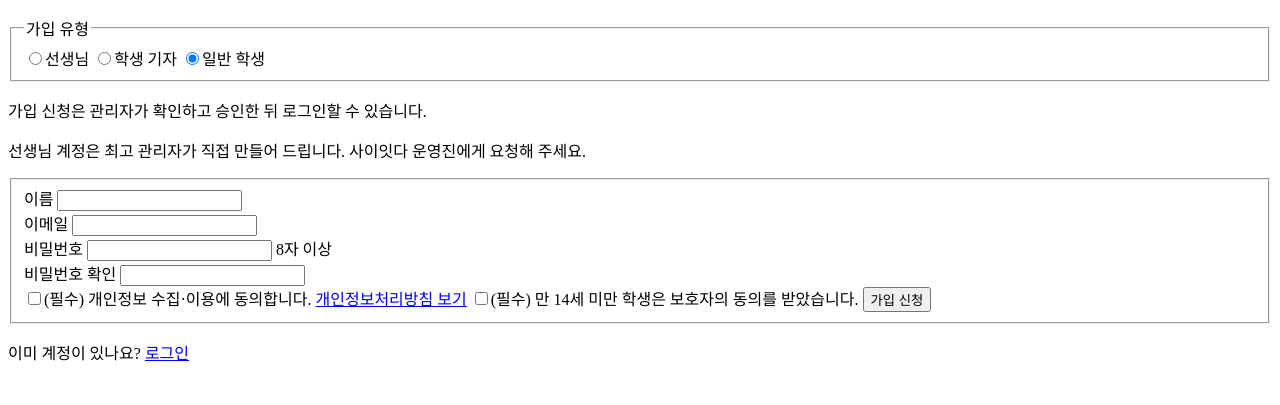
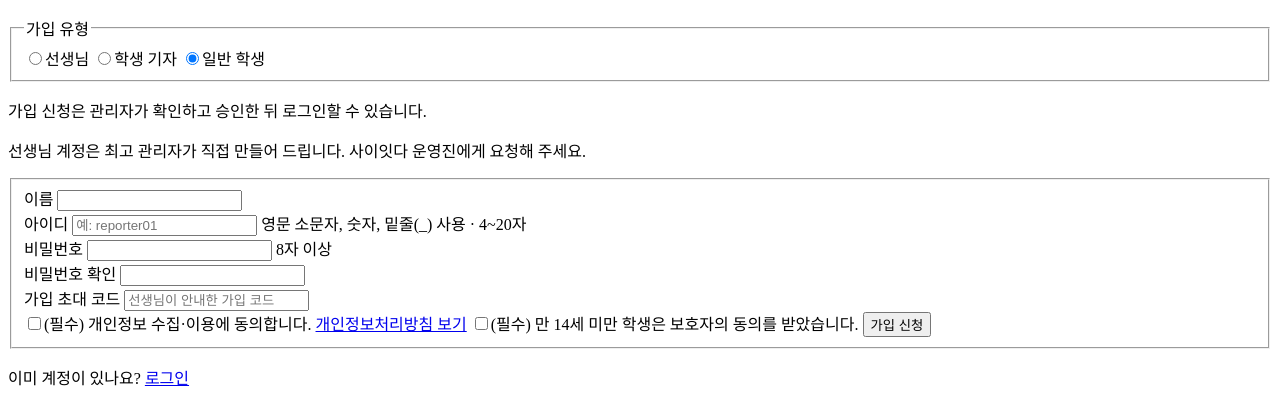
Before and after one commit to gs059-bit/saiitda-news, a website with bundled scripts: page login.html in a window 1280 px wide. Shown: the part 1959-2364 px from the top of the page. Before the commit the page ends 2339 px from the top, so only its background shows below. Built offline with nearby package versions, Linux system fonts and the light colour scheme; a script that the page names is missing.

Commit message:
Update login.html

```diff
--- a/login.html
+++ b/login.html
@@ -29,7 +29,7 @@
             </div>
           </fieldset>
          <div class="field">
-           <label for="email">아이디 또는 이메일</label>
+  <label for="email">아이디</label>
   <input
     id="email"
     type="text"
@@ -110,8 +110,20 @@
               <input id="sname" required maxlength="40" autocomplete="name" />
             </div>
            <div class="field">
-              <label for="semail">이메일</label>
-              <input id="semail" type="email" required autocomplete="email" />
+  <label for="susername">아이디</label>
+  <input
+    id="susername"
+    type="text"
+    required
+    minlength="4"
+    maxlength="20"
+    pattern="[a-z0-9_]{4,20}"
+    autocomplete="username"
+    placeholder="예: reporter01"
+  />
+  <span class="hint">
+    영문 소문자, 숫자, 밑줄(_) 사용 · 4~20자
+  </span>
 </div>
             <div class="field">
               <label for="spass">비밀번호</label>
@@ -121,6 +133,17 @@
             <div class="field">
               <label for="spass2">비밀번호 확인</label>
               <input id="spass2" type="password" required minlength="8" autocomplete="new-password" />
+            </div>
+            <div class="field">
+  <label for="scode">가입 초대 코드</label>
+  <input
+    id="scode"
+    type="text"
+    required
+    maxlength="128"
+    autocomplete="off"
+    placeholder="선생님이 안내한 가입 코드"
+  />
 </div>
             <label class="agree"
               ><input type="checkbox" id="agreePrivacy" required /><span
```
Lines whose indentation alone changed are shown as unchanged.
